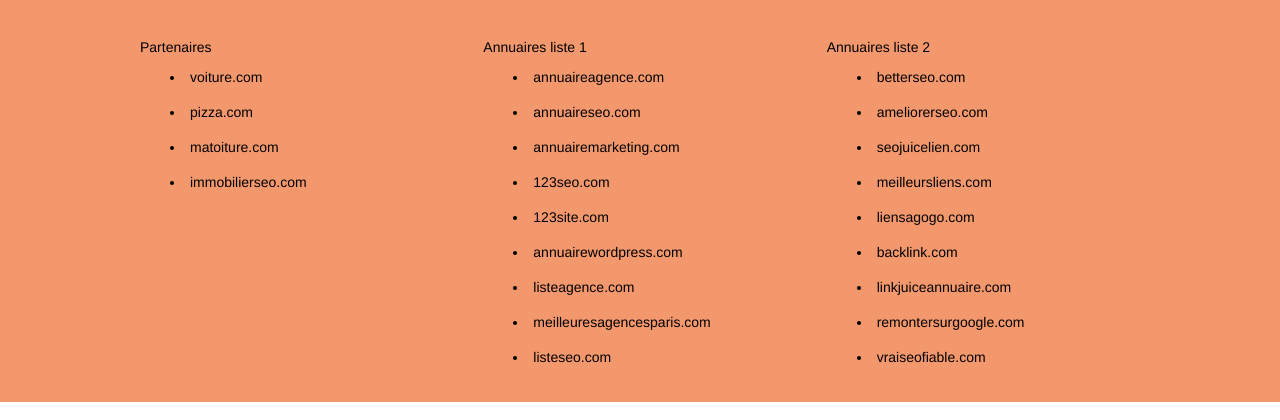
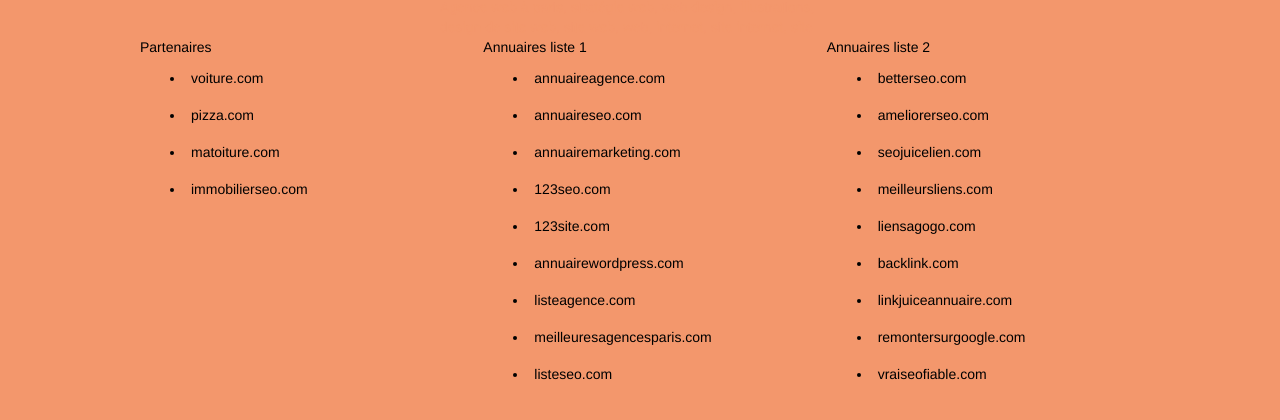
Before and after one commit to ClaraBGitHub/P4-SEO-Project-OPC, a plain HTML site: page index.html in a window 1280 px wide. Shown: the part 3380-3800 px from the top of the page. Drawn offline with Linux system fonts and the light colour scheme.

Commit message:
add padding and margin to footer elements rectifications

```diff
--- a/style.css
+++ b/style.css
@@ -831,7 +831,7 @@ h4 {
 
 /* Modifications footer */
 .col-sm-4 ul li {
-    padding: 5px;
+    padding: 6px;
     margin: 5px;
 }
 
```
